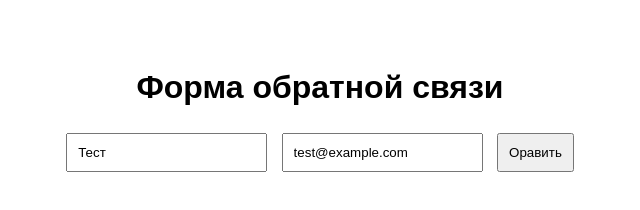
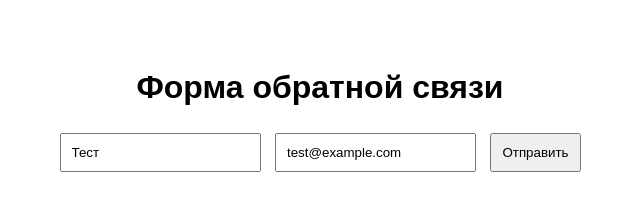
Before and after one commit to Sheldyon/ci-cd-demo, a website: page index.html in a window 1280 px wide. Shown: the whole page, without its empty margins (320-960 px from the left). Drawn offline with Linux system fonts and the light colour scheme.

Commit message:
Test: FIX button text

```diff
--- a/index.html
+++ b/index.html
@@ -15,7 +15,7 @@
     <form id="testForm">
         <input type="text" id="name" placeholder="Ваше имя" value="Тест">
         <input type="email" id="email" placeholder="Email" value="test@example.com">
-        <button type="submit" id="submitBtn">Оравить</button>
+        <button type="submit" id="submitBtn">Отправить</button>
     </form>
     <div id="message"></div>
 
```
